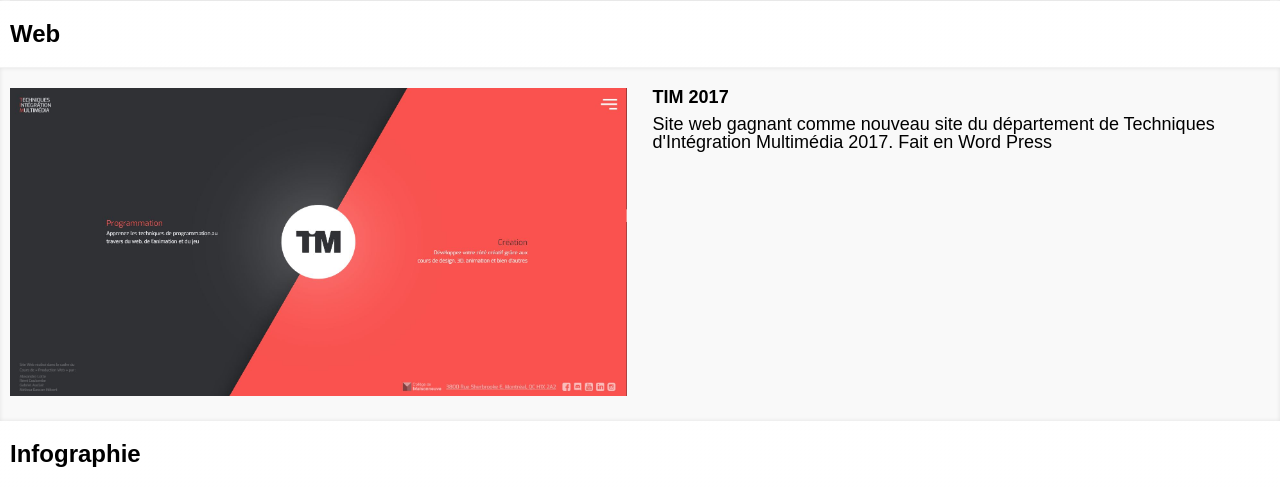
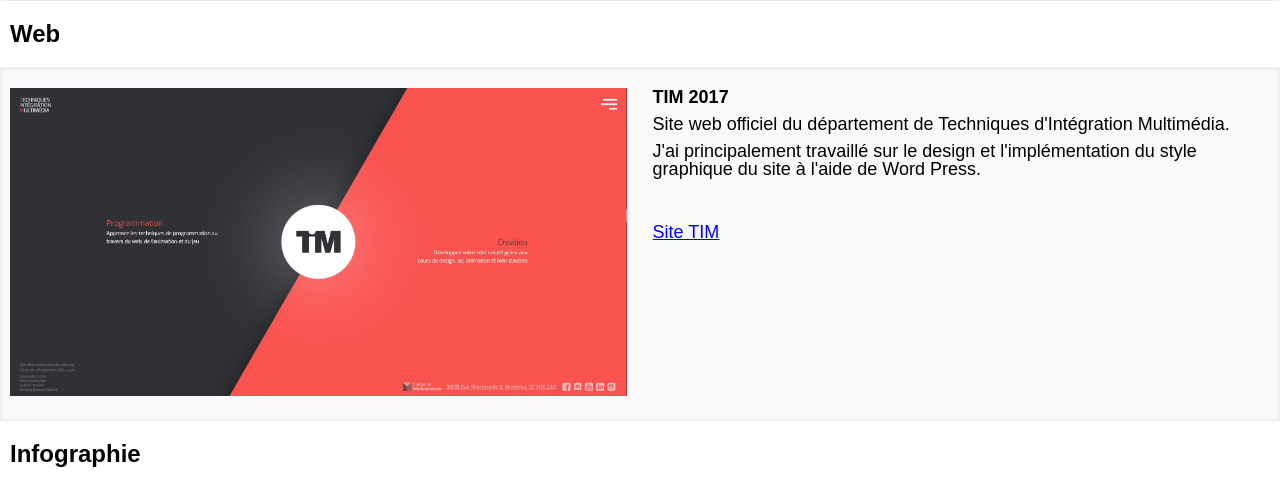
Before and after one commit to CoulombeRemi/portfolio, a PHP site: page /projets in a window 1280 px wide. Shown: the part 1316-1803 px from the top of the page. Run offline with PHP 8.4, Linux system fonts and the light colour scheme; some libraries are stand-ins or nearby versions.

Commit message:
changement texte site web

```diff
--- a/projets/index.php
+++ b/projets/index.php
@@ -108,10 +108,14 @@ if(file_exists("../settings.php")){include("../settings.php");}
                 <div class="musique-frame">
                     <ul class="ul-musique" id="ul-web">
                         <li class="site-web">
-                            <div><a href="http://tim.cmaisonneuve.qc.ca"><img src="../assets/img/projet/timMaisonneuve.jpg" alt="site tim"></a></div>
+                            <div><a href="http://tim.cmaisonneuve.qc.ca" target="_blank"><img src="../assets/img/projet/timMaisonneuve.jpg" alt="site tim"></a></div>
                             <div>
                                 <h3>TIM 2017</h3>
-                                <p>Site web gagnant comme nouveau site du département de Techniques d'Intégration Multimédia 2017. Fait en Word Press</p>
+                                <p>Site web officiel du département de Techniques d'Intégration Multimédia.</p>
+                                <p>J'ai principalement travaillé sur le design et l'implémentation du style graphique du site à l'aide de Word Press.</p>
+                                <br>
+                                <br>
+                                <p class="downloadbtn"><a href="http://tim.cmaisonneuve.qc.ca" target="_blank">Site TIM</a></p>
                             </div>
                         </li>
                     </ul>
```
